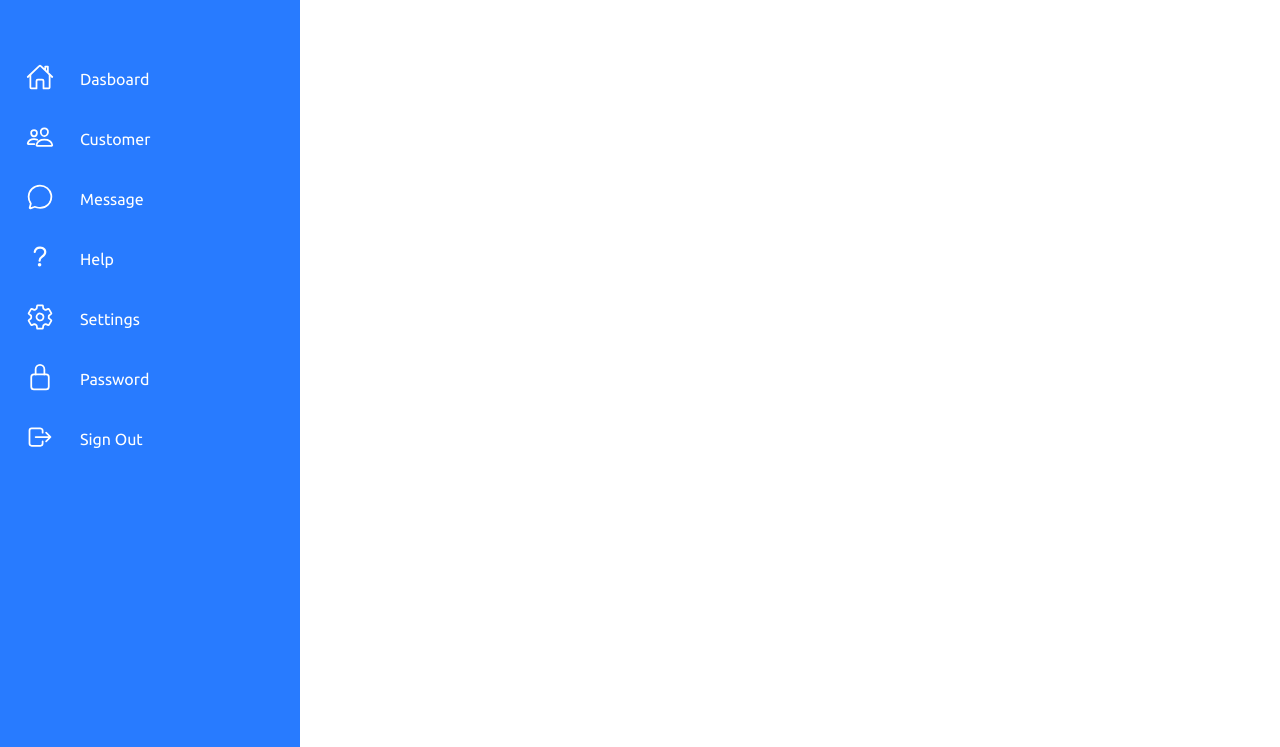
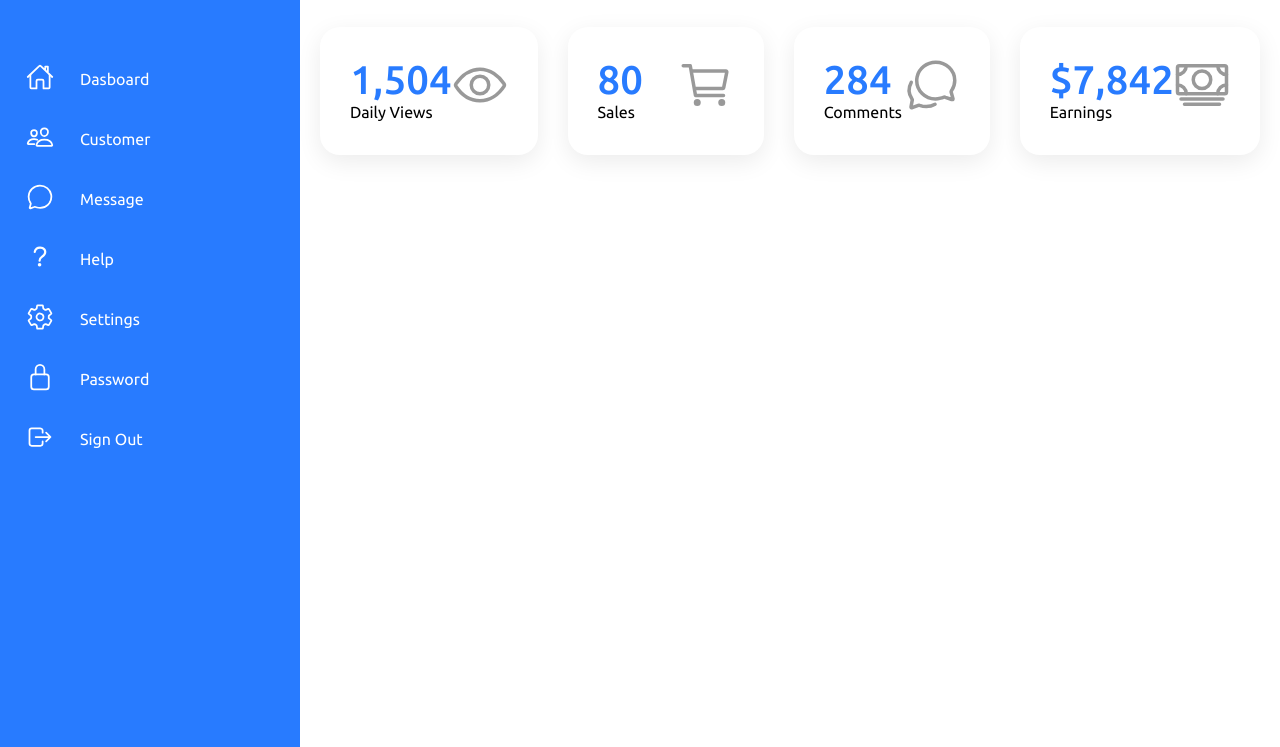
Before and after one commit to maeng2418/Maeng-s-board, a plain HTML site: page index.html in a window 1280 px wide. Shown: the part 53-800 px from the top of the page. Drawn offline with nearby package versions, Linux system fonts and the light colour scheme.

Commit message:
[style] Card 디자인

```diff
--- a/index.html
+++ b/index.html
@@ -95,6 +95,46 @@
           <img src="./images/user.jpg" alt="user" />
         </div>
       </div>
+
+      <!-- card -->
+      <div class="cardBox">
+        <div class="card">
+          <div>
+            <div class="numbers">1,504</div>
+            <div class="cardName">Daily Views</div>
+          </div>
+          <div class="iconBx">
+            <ion-icon name="eye-outline" />
+          </div>
+        </div>
+        <div class="card">
+          <div>
+            <div class="numbers">80</div>
+            <div class="cardName">Sales</div>
+          </div>
+          <div class="iconBx">
+            <ion-icon name="cart-outline" />
+          </div>
+        </div>
+        <div class="card">
+          <div>
+            <div class="numbers">284</div>
+            <div class="cardName">Comments</div>
+          </div>
+          <div class="iconBx">
+            <ion-icon name="chatbubbles-outline" />
+          </div>
+        </div>
+        <div class="card">
+          <div>
+            <div class="numbers">$7,842</div>
+            <div class="cardName">Earnings</div>
+          </div>
+          <div class="iconBx">
+            <ion-icon name="cash-outline" />
+          </div>
+        </div>
+      </div>
     </div>
 
     <script
--- a/style.css
+++ b/style.css
@@ -213,3 +213,46 @@ body {
   height: 100%;
   object-fit: cover;
 }
+
+/* cardBox */
+.cardBox {
+  position: relative;
+  width: 100%;
+  padding: 20px;
+  display: grid;
+  grid-template-columns: repeat(4, 1fr);
+  grid-gap: 30px;
+}
+
+.cardBox .card {
+  position: relative;
+  background-color: var(--white);
+  padding: 30px;
+  border-radius: 20px;
+  display: flex;
+  justify-content: space-between;
+  cursor: pointer;
+  box-shadow: 0 7px 25px rgba(0, 0, 0, 0.08);
+}
+
+.cardBox .card .numbers {
+  position: relative;
+  font-weight: 500;
+  font-size: 2.5em;
+  color: var(--blue);
+}
+
+.cardBox .card .iconBx {
+  font-size: 3.5em;
+  color: var(--black2);
+}
+
+.cardBox .card:hover {
+  background: var(--blue);
+}
+
+.cardBox .card:hover .numbers,
+.cardBox .card:hover .cardName,
+.cardBox .card:hover .iconBx {
+  color: var(--white);
+}
```
